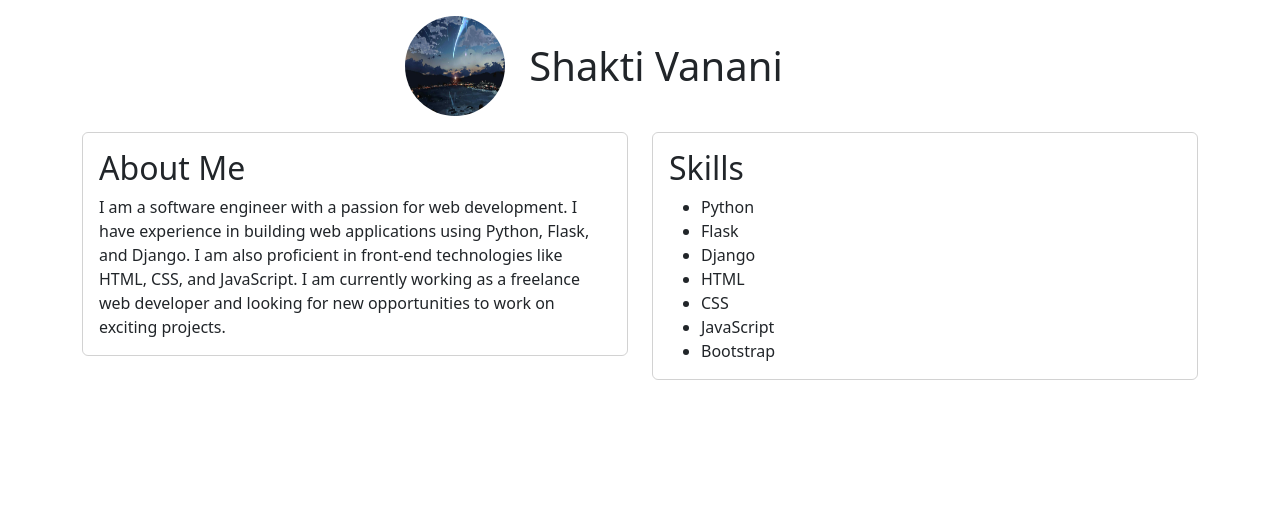
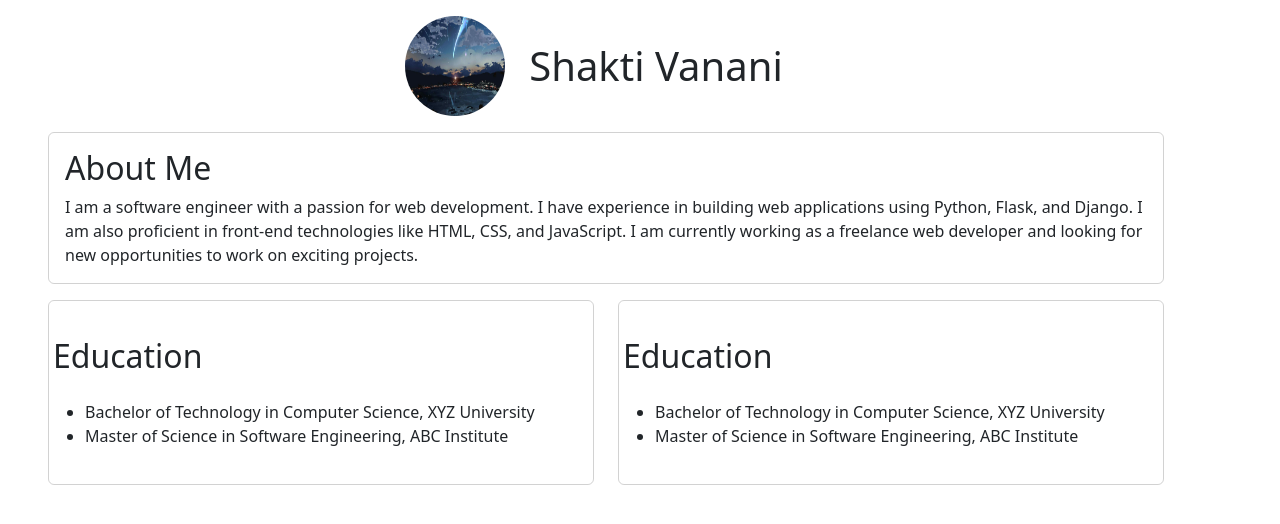
Before and after one commit to shaktivanani/shaktivanani, a Flask app: page / in a window 1280 px wide. Shown: the top 524 px of the page. Run offline with Flask 3, Linux system fonts and the light colour scheme.

Commit message:
Add somting

```diff
--- a/templates/index.html
+++ b/templates/index.html
@@ -4,38 +4,48 @@
 
 
 <div class="container m-4 mb-3 my-3 d-flex justify-content-center align-items-center">
-  <img src="{{ url_for('static', filename='img/img5.jpg') }}"
-  alt="Author Photo" class="rounded-circle" style="width: 100px; height: 100px;">
+  <img src="{{ url_for('static', filename='img/img5.jpg') }}" alt="Author Photo" class="rounded-circle"
+    style="width: 100px; height: 100px;">
   <h1 class="text-center m-4 mb-3 my-3 d-flex">Shakti Vanani</h1>
 </div>
-<div class="container">
-  <div class="row">
-    <div class="col-md-6">
+
+<div class="container  m-4 mb-3 my-3 ">
   <div class="card bg-transparent">
     <div class="card-body">
       <h2 class="card-title">About Me</h2>
       <p class="card-text">
-            I am a software engineer with a passion for web development. I have experience in building web applications using
+        I am a software engineer with a passion for web development. I have experience in building web applications
+        using
         Python, Flask, and Django. I am also proficient in front-end technologies like HTML, CSS, and JavaScript. I am
         currently working as a freelance web developer and looking for new opportunities to work on exciting projects.
       </p>
     </div>
   </div>
 </div>
-    <div class="col-md-6">
-      <div class="card bg-transparent">
-        <div class="card-body ">
-          <h2 class="card-title">Skills</h2>
-          <ul class="card-text">
-            <li>Python</li>
-            <li>Flask</li>
-            <li>Django</li>
-            <li>HTML</li>
-            <li>CSS</li>
-            <li>JavaScript</li>
-            <li>Bootstrap</li>
+<div class="container m-4 mb-3 my-3 ">
+  <div class="row">
+    <div class="col-6 col-sm-12 col-md-6 col-lg-6 mb-3">
+      <div class="card bg-transparent rounded p-1">
+        <div class="card-body "></div>
+        <h2 class="card-title">Education</h2>
+        <p class="card-text">
+        <ul>
+          <li>Bachelor of Technology in Computer Science, XYZ University</li>
+          <li>Master of Science in Software Engineering, ABC Institute</li>
         </ul>
+        </p>
       </div>
+    </div>
+    <div class="col-6 col-sm-12  col-md-6 col-lg-6 mb-3">
+      <div class="card bg-transparent rounded p-1">
+        <div class="card-body"></div>
+        <h2 class="card-title">Education</h2>
+        <p class="card-text">
+        <ul>
+          <li>Bachelor of Technology in Computer Science, XYZ University</li>
+          <li>Master of Science in Software Engineering, ABC Institute</li>
+        </ul>
+        </p>
       </div>
     </div>
   </div>
```
Lines whose indentation alone changed are shown as unchanged.
